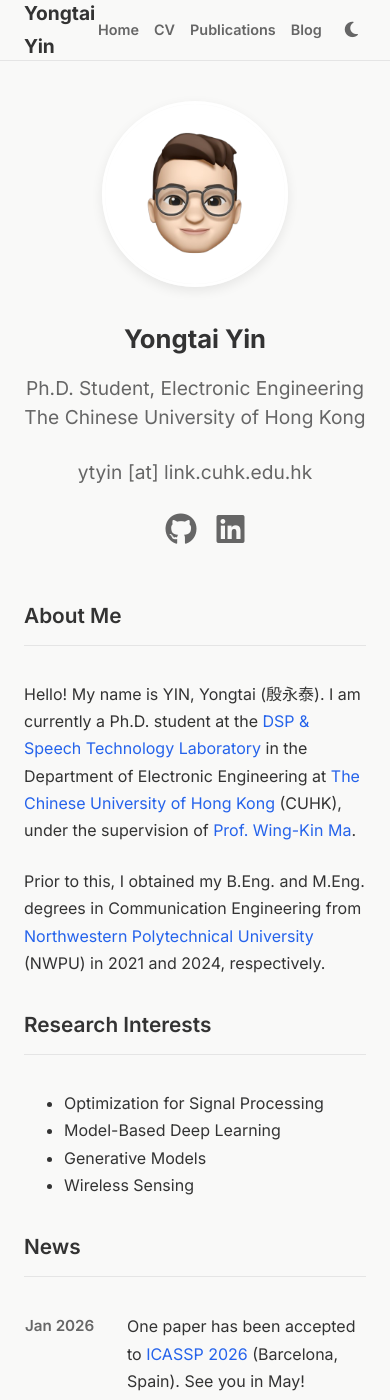
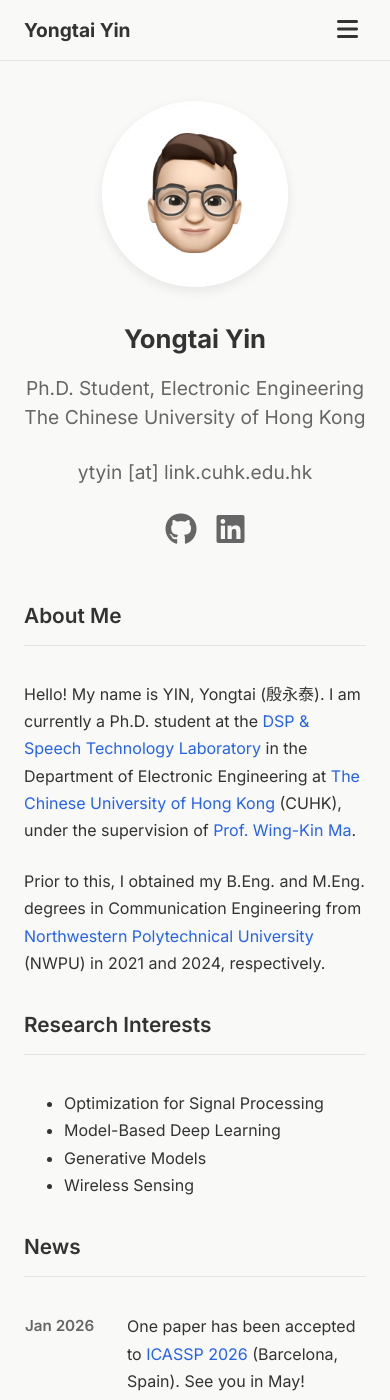
Before and after one commit to yongtai-yin/yongtai-yin.github.io, a Jekyll site: the page built from index.md, in a window 390 px wide and 1400 px high. Built offline with Jekyll 4.4.1, drawn with Linux system fonts in a browser that asks for light colours; a style sheet for code colours, icons or effects is not loaded.

Commit message:
Implement mobile navigation toggle; enhance styles for better responsiveness

```diff
--- a/_layouts/default.html
+++ b/_layouts/default.html
@@ -42,7 +42,12 @@
     <nav class="navbar">
         <div class="container nav-wrapper">
             <a href="{{ '/' | relative_url }}" class="nav-brand">{{ site.title }}</a>
-            <div class="nav-links">
+
+            <button class="nav-toggle" id="nav-toggle" aria-label="Toggle Navigation">
+                <i class="fas fa-bars"></i>
+            </button>
+
+            <div class="nav-links" id="nav-links">
                 {% for link in site.navigation %}
                 <a href="{{ link.url | relative_url }}">{{ link.title }}</a>
                 {% endfor %}
@@ -114,6 +119,36 @@
                     links[i].rel = 'noopener noreferrer';
                 }
             }
+
+            // Mobile Menu Toggle logic
+            const navToggle = document.getElementById('nav-toggle');
+            const navLinks = document.getElementById('nav-links');
+
+            if (navToggle && navLinks) {
+                navToggle.addEventListener('click', function(e) {
+                    navLinks.classList.toggle('active');
+
+                    // Switch icon
+                    const icon = navToggle.querySelector('i');
+                    if (navLinks.classList.contains('active')) {
+                        icon.classList.remove('fa-bars');
+                        icon.classList.add('fa-times');
+                    } else {
+                        icon.classList.remove('fa-times');
+                        icon.classList.add('fa-bars');
+                    }
+                });
+
+                // Close menu when clicking outside
+                document.addEventListener('click', function(e) {
+                    if (!navToggle.contains(e.target) && !navLinks.contains(e.target) && navLinks.classList.contains('active')) {
+                        navLinks.classList.remove('active');
+                        const icon = navToggle.querySelector('i');
+                        icon.classList.remove('fa-times');
+                        icon.classList.add('fa-bars');
+                    }
+                });
+            }
         });
     </script>
     <script src="{{ '/assets/js/theme-toggle.js' | relative_url }}"></script>
--- a/assets/css/style.css
+++ b/assets/css/style.css
@@ -107,6 +107,54 @@
 
 .nav-links a:hover {
     color: var(--accent-color);
+}
+
+/* Navbar Toggle (Mobile) */
+.nav-toggle {
+    display: none; /* Hidden on desktop */
+    background: none;
+    border: none;
+    cursor: pointer;
+    color: var(--text-primary);
+    font-size: 1.5rem;
+    padding: 0.5rem;
+    transition: color 0.2s;
+}
+
+.nav-toggle:hover {
+    color: var(--accent-color);
+}
+
+/* Mobile Responsive */
+@media (max-width: 768px) {
+    .nav-toggle {
+        display: block;
+    }
+
+    .nav-links {
+        display: none; /* Hidden by default on mobile */
+        position: absolute;
+        top: 100%; /* Below navbar */
+        left: 0;
+        right: 0;
+        background: var(--nav-bg);
+        flex-direction: column;
+        padding: 1.5rem 0;
+        border-bottom: 1px solid var(--border-color);
+        box-shadow: var(--shadow-md);
+        text-align: center;
+        gap: 20px;
+    }
+
+    .nav-links.active {
+        display: flex;
+        animation: slideDown 0.3s ease-out forwards;
+    }
+
+    @keyframes slideDown {
+        from { opacity: 0; transform: translateY(-10px); }
+        to { opacity: 1; transform: translateY(0); }
+    }
 }
 
 /* Theme Toggle Button */
```
